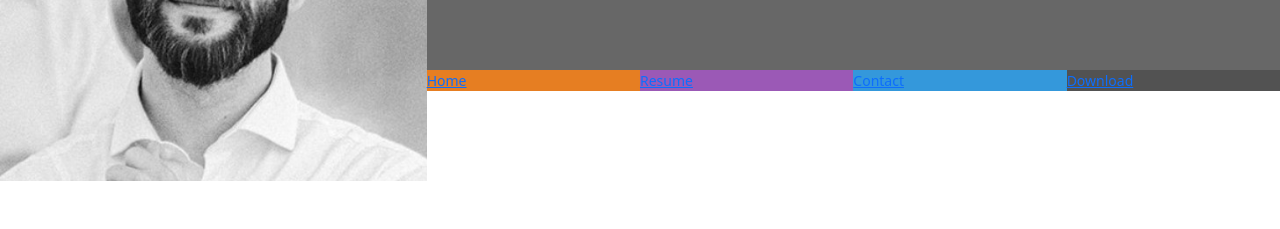
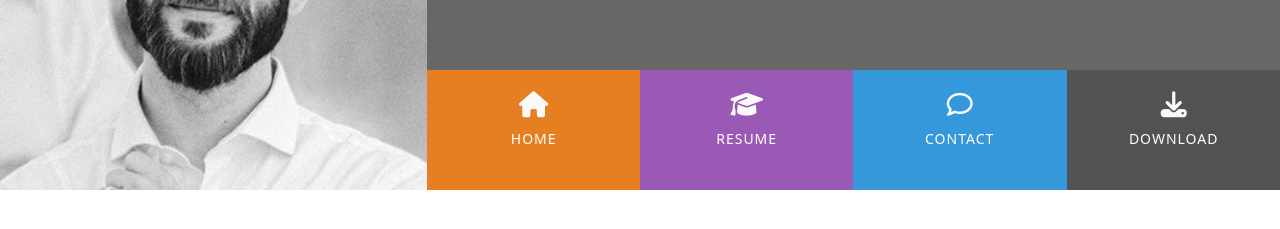
Before and after one commit to DestanT/my-resume, a plain HTML site: page index.html in a window 1280 px wide. Shown: the part 179-408 px from the top of the page. Drawn offline with nearby package versions, Linux system fonts and the light colour scheme.

Commit message:
Add menu items and hover effects

```diff
--- a/assets/css/style.css
+++ b/assets/css/style.css
@@ -68,7 +68,49 @@ header {
     font-size: 0;
 }
 
+#nav {
+    margin: 0;
+}
+
 #nav li {
     font-size: 14px;
     padding: 0;
 }
+
+.menuitem {
+    height: 120px;
+    text-align: center;
+    padding: 0;
+}
+
+.menuitem a {
+    width: 100%;
+    text-decoration: none;
+    color: #fff;
+    height: 120px;
+}
+
+.menuitem a i {
+    padding-top: 22px;
+    display: block;
+    color: #fafafa;
+    font-size: 26px;
+}
+
+.menuitem span {
+    display: block;
+    width: 100%;
+    padding-top: 10px;
+    text-align: center;
+    text-transform: uppercase;
+    font-size: 14px;
+    font-weight: 400;
+    letter-spacing: 1px;
+}
+
+/* Hover.css */
+
+.hvr-sweep-to-bottom:before {
+    background-color: rgba(0, 0, 0, 0.2);
+    height: 120px;
+}
--- a/index.html
+++ b/index.html
@@ -6,9 +6,7 @@
     <meta name="viewport" content="width=device-width, initial-scale=1.0">
     <link href="https://cdn.jsdelivr.net/npm/bootstrap@5.3.1/dist/css/bootstrap.min.css" rel="stylesheet"
         integrity="sha384-4bw+/aepP/YC94hEpVNVgiZdgIC5+VKNBQNGCHeKRQN+PtmoHDEXuppvnDJzQIu9" crossorigin="anonymous">
-    <link rel="stylesheet"
-        href="https://cdn.jsdelivr.net/npm/@fortawesome/fontawesome-free@6.2.1/css/fontawesome.min.css"
-        integrity="sha384-QYIZto+st3yW+o8+5OHfT6S482Zsvz2WfOzpFSXMF9zqeLcFV0/wlZpMtyFcZALm" crossorigin="anonymous">
+    <link rel="stylesheet" href="https://cdnjs.cloudflare.com/ajax/libs/hover.css/2.3.1/css/hover-min.css">
     <link rel="stylesheet" href="assets/css/style.css" type="text/css">
     <title>Destan Tezel</title>
 </head>
@@ -29,17 +27,21 @@
                 <div class="row g-0">
                     <div class="col">
                         <ul id="nav" class="list-inline menucontainer">
-                            <li class="col-6 col-sm-3 ui-menu-colour-home list-inline-item">
-                                <a href="#"><span>Home</span></a>
+                            <li class="col-6 col-sm-3 ui-menu-colour-home list-inline-item menuitem">
+                                <a href="#" class="hvr-sweep-to-bottom"><i class="fa-solid fa-home"
+                                        aria-hidden="true"></i><span>Home</span></a>
                             </li>
-                            <li class="col-6 col-sm-3 ui-menu-colour-resume list-inline-item">
-                                <a href="#"><span>Resume</span></a>
+                            <li class="col-6 col-sm-3 ui-menu-colour-resume list-inline-item menuitem">
+                                <a href="#" class="hvr-sweep-to-bottom"><i class="fa fa-graduation-cap"
+                                        aria-hidden="true"></i><span>Resume</span></a>
                             </li>
-                            <li class="col-6 col-sm-3 ui-menu-colour-contact list-inline-item">
-                                <a href="#"><span>Contact</span></a>
+                            <li class="col-6 col-sm-3 ui-menu-colour-contact list-inline-item menuitem">
+                                <a href="#" class="hvr-sweep-to-bottom"><i class="fa fa-comment-o"
+                                        aria-hidden="true"></i><span>Contact</span></a>
                             </li>
-                            <li class="col-6 col-sm-3 ui-menu-colour-download list-inline-item">
-                                <a href="#"><span>Download</span></a>
+                            <li class="col-6 col-sm-3 ui-menu-colour-download list-inline-item menuitem">
+                                <a href="#" class="hvr-sweep-to-bottom"><i class="fa fa-download"
+                                        aria-hidden="true"></i><span>Download</span></a>
                             </li>
                         </ul>
                     </div>
@@ -54,6 +56,7 @@
     <footer>
 
     </footer>
+    <script src="https://kit.fontawesome.com/a616b3b688.js" crossorigin="anonymous"></script>
 </body>
 
 </html>
```
